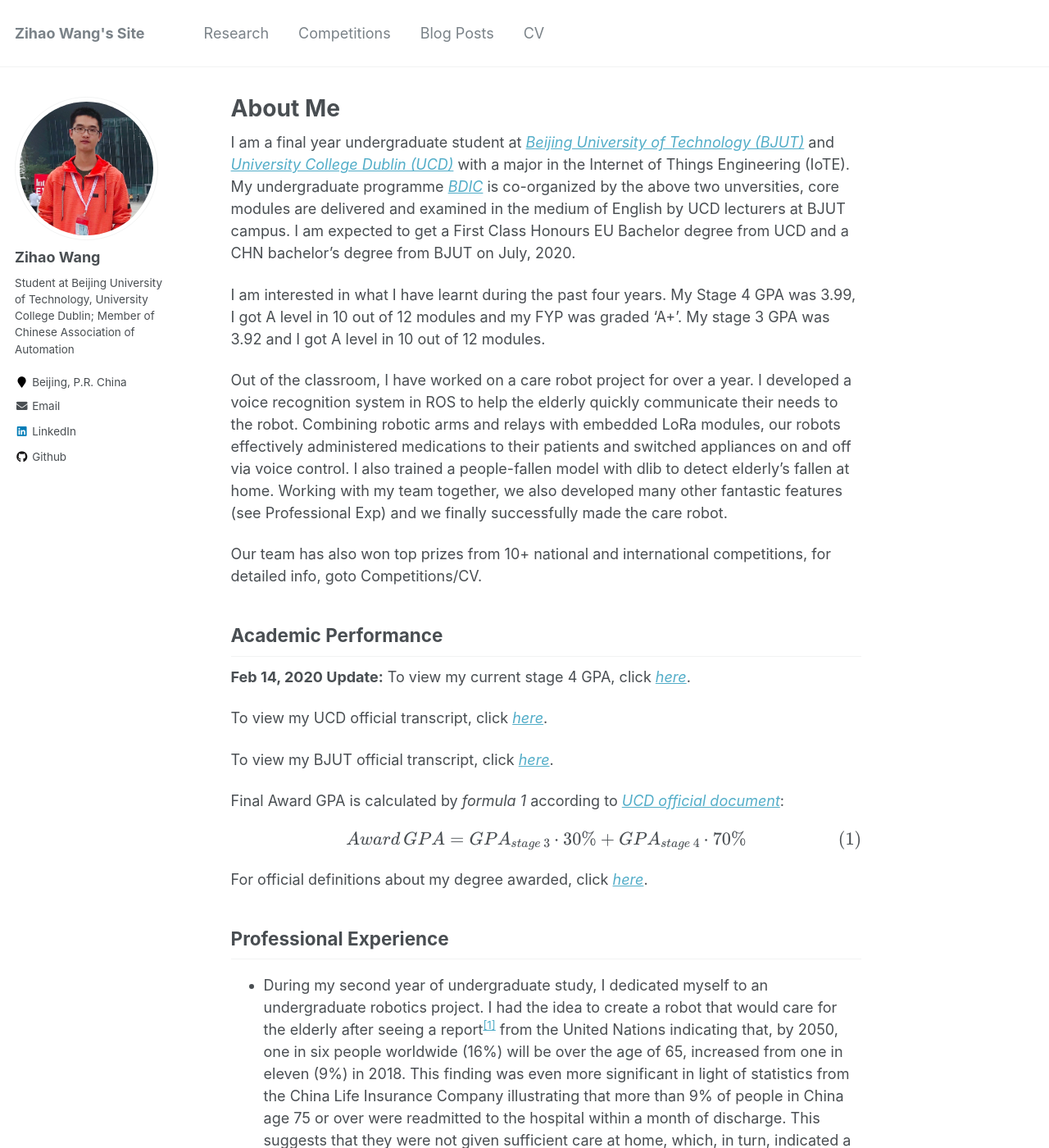
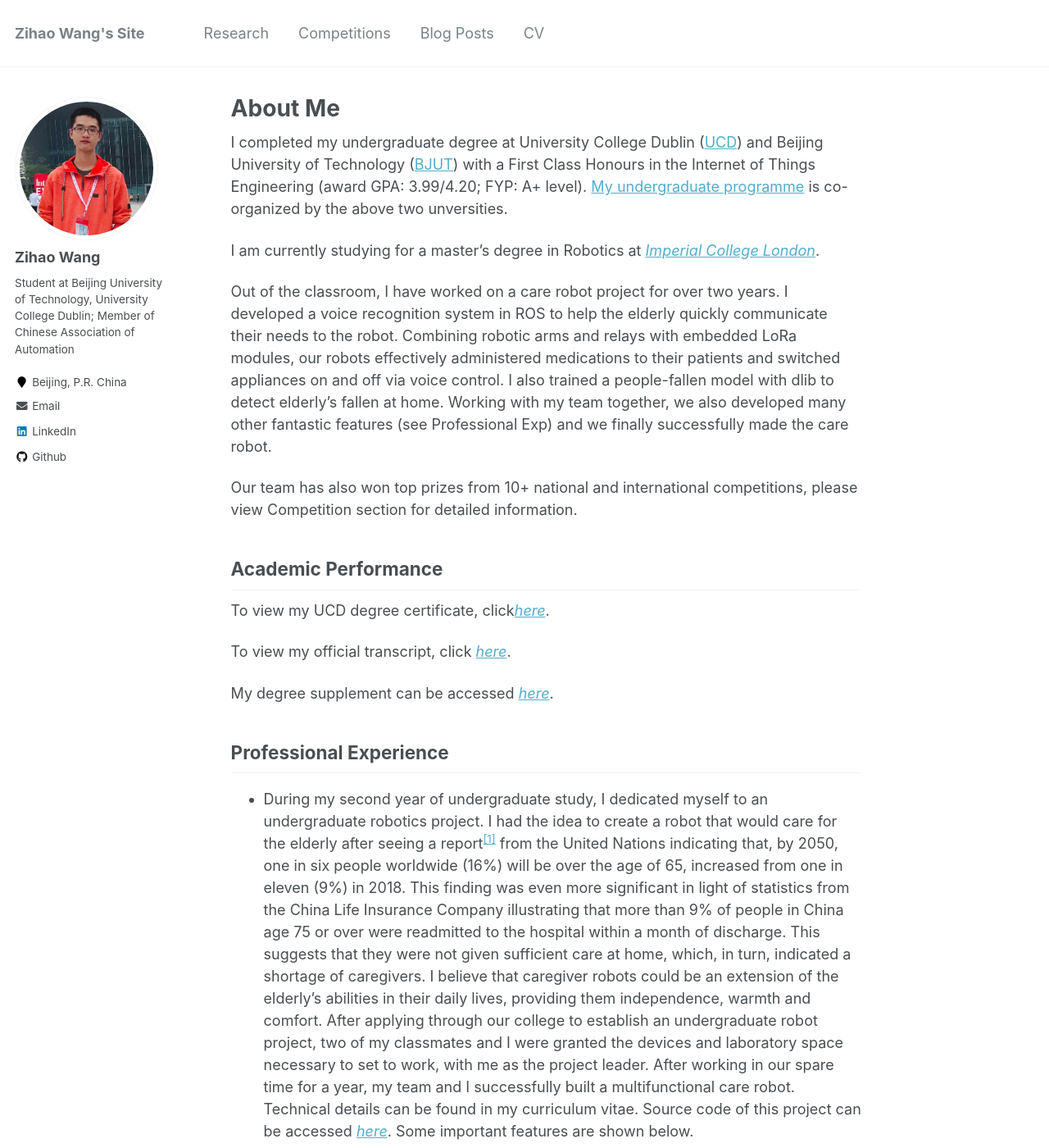
Before and after one commit to wzh1998/wzh1998.github.io, a Jekyll site: the page built from _pages/about.md, in a window 1280 px wide and 1400 px high. Shown: the whole window at 82% size. Built offline with Jekyll 4.4.1, drawn with Linux system fonts in a browser that asks for light colours; formulas are drawn with MathJax 3.

Commit message:
Update about.md

```diff
--- a/_pages/about.md
+++ b/_pages/about.md
@@ -8,29 +8,34 @@ redirect_from:
   - /about.html
 ---
 
-I am a final year undergraduate student at [_Beijing University of Technology (BJUT)_](http://www.bjut.edu.cn/) and [_University College Dublin (UCD)_](http://www.ucd.ie/) with a major in the Internet of Things Engineering (IoTE). My undergraduate programme [_BDIC_](http://www.ucd.ie/bdic/t4media/Understanding%20your%20BDIC%20Award%20-%20180%20Credits%20%28Updated%29.pdf) is co-organized by the above two unversities, core modules are delivered and examined in the medium of English by UCD lecturers at BJUT campus. I am expected to get a First Class Honours EU Bachelor degree from UCD and a CHN bachelor's degree from BJUT on July, 2020.
+I completed my undergraduate degree at University College Dublin ([UCD](http://www.ucd.ie/)) and Beijing University of Technology ([BJUT](http://www.bjut.edu.cn/)) with a First Class Honours in the Internet of Things Engineering (award GPA: 3.99/4.20; FYP: A+ level). [My undergraduate programme](http://www.ucd.ie/bdic/t4media/Understanding%20your%20BDIC%20Award%20-%20180%20Credits%20%28Updated%29.pdf) is co-organized by the above two unversities.
+
+I am currently studying for a master's degree in Robotics at [_Imperial College London_](http://www.imperial.ac.uk/).
+
+<!-- I am a final year undergraduate student at [_Beijing University of Technology (BJUT)_](http://www.bjut.edu.cn/) and [_University College Dublin (UCD)_](http://www.ucd.ie/) with a major in the Internet of Things Engineering (IoTE). My undergraduate programme [_BDIC_](http://www.ucd.ie/bdic/t4media/Understanding%20your%20BDIC%20Award%20-%20180%20Credits%20%28Updated%29.pdf) is co-organized by the above two unversities, core modules are delivered and examined in the medium of English by UCD lecturers at BJUT campus. I am expected to get a First Class Honours EU Bachelor degree from UCD and a CHN bachelor's degree from BJUT on July, 2020.  -->
 <!-- I have received a conditional offer from [_Imperial College London_](http://www.imperial.ac.uk/) and plan to enroll in autumn 2020. -->
 
-I am interested in what I have learnt during the past four years. My Stage 4 GPA was 3.99, I got A level in 10 out of 12 modules and my FYP was graded 'A+'. My stage 3 GPA was 3.92 and I got A level in 10 out of 12 modules.
+<!-- I am interested in what I have learnt during the past four years. My Stage 4 GPA was 3.99, I got A level in 10 out of 12 modules and my FYP was graded 'A+'. My stage 3 GPA was 3.92 and I got A level in 10 out of 12 modules.  -->
 
-Out of the classroom, I have worked on a care robot project for over a year. I developed a voice recognition system in ROS to help the elderly quickly communicate their needs to the robot. Combining robotic arms and relays with embedded LoRa modules, our robots effectively administered medications to their patients and switched appliances on and off via voice control. I also trained a people-fallen model with dlib to detect elderly's fallen at home. Working with my team together, we also developed many other fantastic features (see Professional Exp) and we finally successfully made the care robot.
+Out of the classroom, I have worked on a care robot project for over two years. I developed a voice recognition system in ROS to help the elderly quickly communicate their needs to the robot. Combining robotic arms and relays with embedded LoRa modules, our robots effectively administered medications to their patients and switched appliances on and off via voice control. I also trained a people-fallen model with dlib to detect elderly's fallen at home. Working with my team together, we also developed many other fantastic features (see Professional Exp) and we finally successfully made the care robot.
 
-Our team has also won top prizes from 10+ national and international competitions, for detailed info, goto Competitions/CV.
+Our team has also won top prizes from 10+ national and international competitions, please view Competition section for detailed information.
 
 
 Academic Performance
 ------
-__Feb 14, 2020 Update:__ To view my current stage 4 GPA, click [_here_](https://drive.google.com/file/d/1plSbMkZ7SgpC-Y1LtkQVslKjjNj5OXuy/view?usp=sharing).
+To view my UCD degree certificate, click[_here_](https://drive.google.com/file/d/14mYDoXyzLTTzmCsDtLi72sKCvvvKKcZ4/view?usp=sharing).
 
-To view my UCD official transcript, click [_here_](https://drive.google.com/file/d/1PsIlx4wQLx8t6wFr7srmqEMgSJVPLs-5/view?usp=sharing).
+To view my official transcript, click [_here_](https://drive.google.com/file/d/1DLX3hSIRm3R1ZJBQVvoH6NkZ7-mPefn1/view?usp=sharing).
 
-To view my BJUT official transcript, click [_here_](https://drive.google.com/file/d/14v8PKJt23dFfThMs9PFzynfaS9bq0E3W/view?usp=sharing).
+My degree supplement can be accessed [_here_](https://drive.google.com/file/d/1RvWeTzZFRWblZUs4Qqb0C42C8xQqnIqE/view?usp=sharing).
+<!-- To view my BJUT official transcript, click [_here_](https://drive.google.com/file/d/14v8PKJt23dFfThMs9PFzynfaS9bq0E3W/view?usp=sharing). -->
 
-Final Award GPA is calculated by _formula 1_ according to [_UCD official document_](http://www.ucd.ie/bdic/t4media/Understanding%20your%20BDIC%20Award%20-%20180%20Credits%20%28Updated%29.pdf):
+<!-- Final Award GPA is calculated by _formula 1_ according to [_UCD official document_](http://www.ucd.ie/bdic/t4media/Understanding%20your%20BDIC%20Award%20-%20180%20Credits%20%28Updated%29.pdf):
 
-$$Award\,GPA=GPA_{stage\,3}\cdot 30\% + GPA_{stage\,4}\cdot 70\%$$
+$$Award\,GPA=GPA_{stage\,3}\cdot 30\% + GPA_{stage\,4}\cdot 70\%$$ -->
 
-For official definitions about my degree awarded, click [_here_](http://www.ucd.ie/bdic/t4media/Understanding%20your%20BDIC%20Award%20-%20180%20Credits%20%28Updated%29.pdf).
+<!-- For official definitions about my degree awarded, click [_here_](http://www.ucd.ie/bdic/t4media/Understanding%20your%20BDIC%20Award%20-%20180%20Credits%20%28Updated%29.pdf). -->
 
 Professional Experience
 ------
```
Also changed, not shown: 1 other file.
